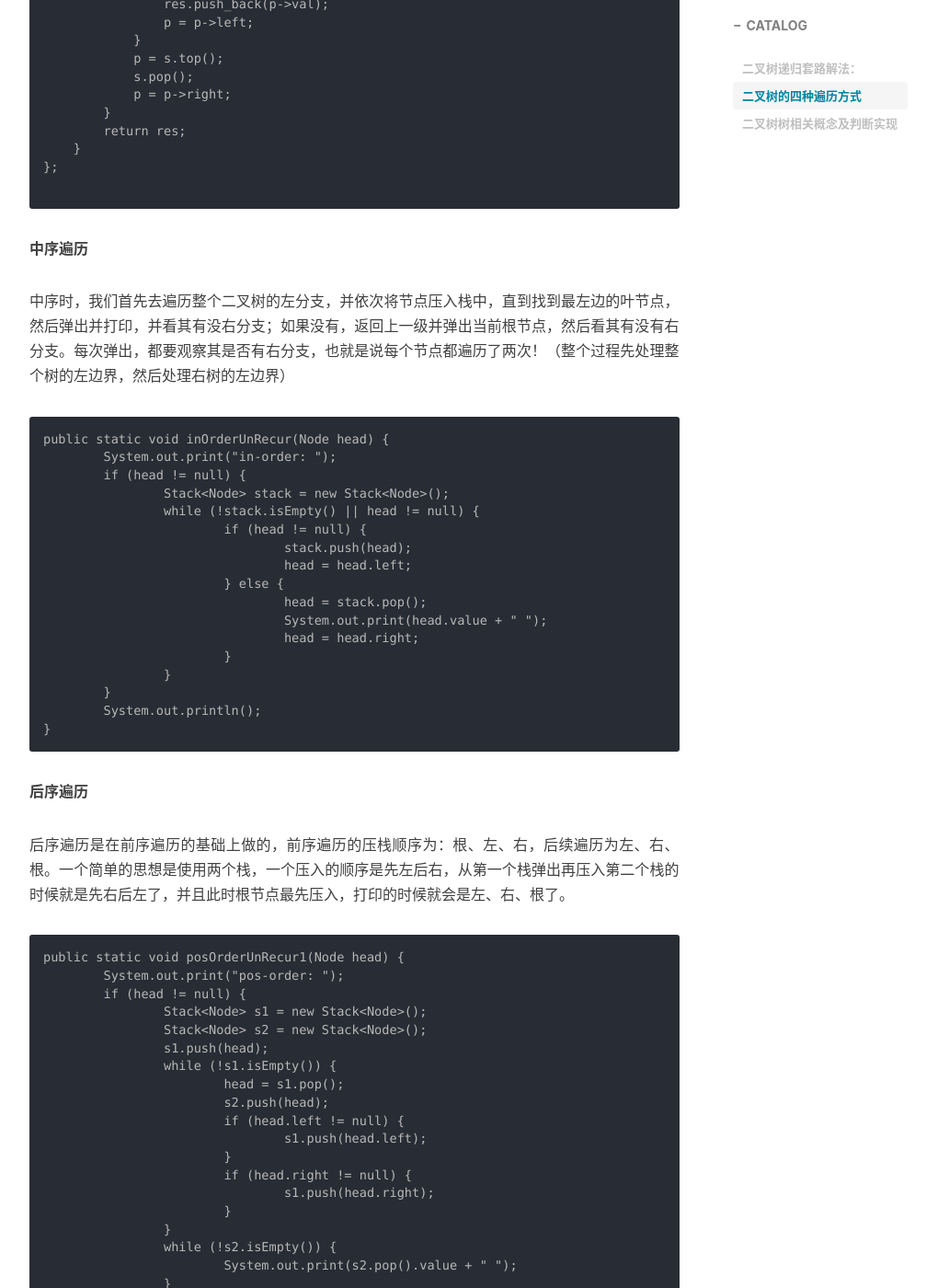
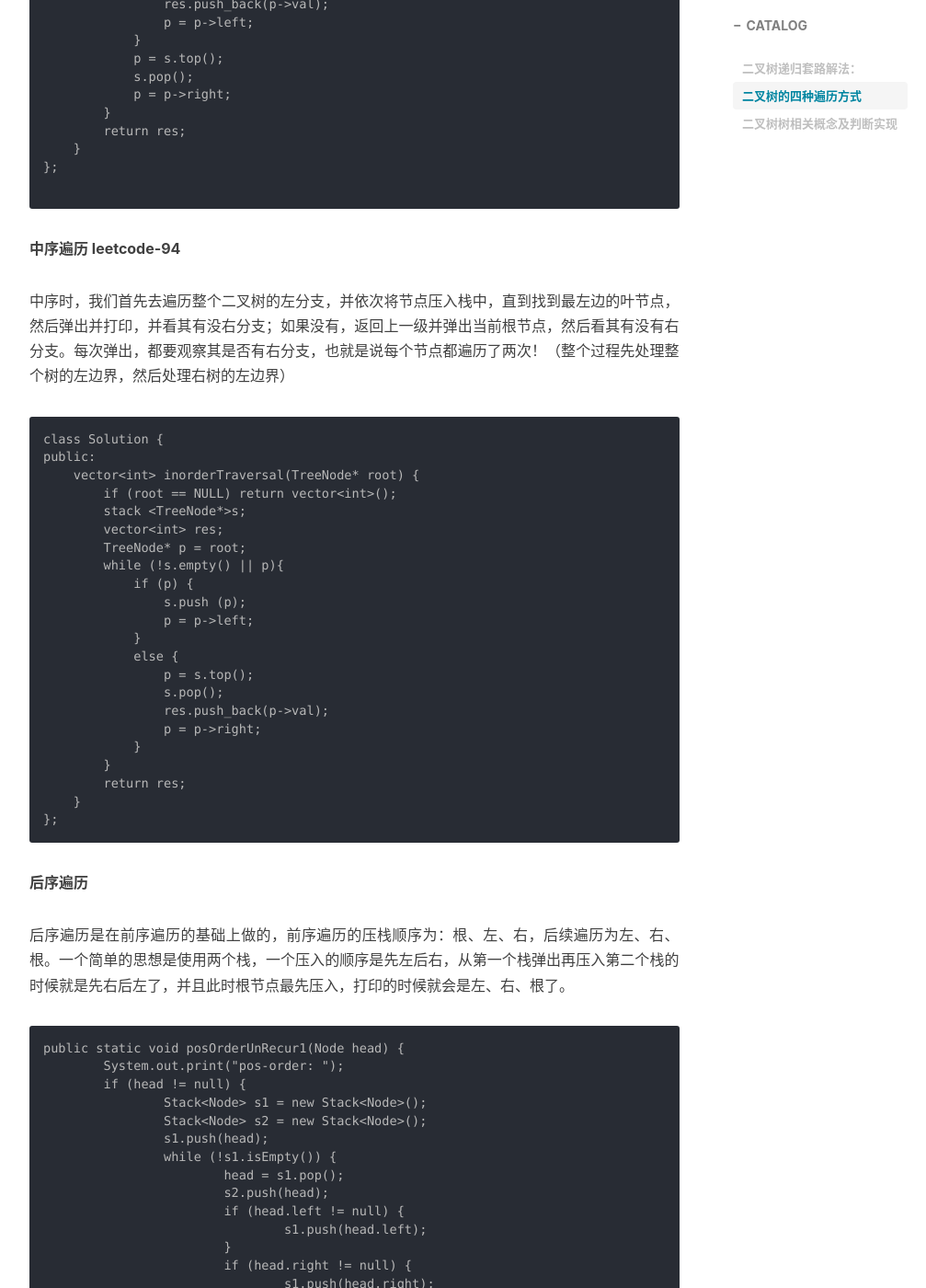
Before and after one commit to AIaimuti/aiaimuti.github.io, a Jekyll site: the page built from _posts/2019-11-26-tree.md, in a window 1280 px wide and 1400 px high, scrolled down 3315 px. Shown: the whole window at 92% size, without its empty margins (233-1240 px from the left). Built offline with Jekyll 4.4.1, drawn with Linux system fonts in a browser that asks for light colours; nearby versions of some CDN libraries; comment, search, counter and statistics services are not loaded.

Commit message:
Update 2019-11-26-tree.md

````diff
--- a/_posts/2019-11-26-tree.md
+++ b/_posts/2019-11-26-tree.md
@@ -126,28 +126,33 @@ public:
 
 ```
 
-**中序遍历**
+**中序遍历 leetcode-94**
 
 中序时，我们首先去遍历整个二叉树的左分支，并依次将节点压入栈中，直到找到最左边的叶节点，然后弹出并打印，并看其有没右分支；如果没有，返回上一级并弹出当前根节点，然后看其有没有右分支。每次弹出，都要观察其是否有右分支，也就是说每个节点都遍历了两次！（整个过程先处理整个树的左边界，然后处理右树的左边界）
 
 ```
-public static void inOrderUnRecur(Node head) {
-	System.out.print("in-order: ");
-	if (head != null) {
-		Stack<Node> stack = new Stack<Node>();
-		while (!stack.isEmpty() || head != null) {
-			if (head != null) {
-				stack.push(head);
-				head = head.left;
-			} else {
-				head = stack.pop();
-				System.out.print(head.value + " ");
-				head = head.right;
-			}
-		}
-	}
-	System.out.println();
-}
+class Solution {
+public:
+    vector<int> inorderTraversal(TreeNode* root) {
+        if (root == NULL) return vector<int>();
+        stack <TreeNode*>s;
+        vector<int> res;
+        TreeNode* p = root;
+        while (!s.empty() || p){
+            if (p) {
+                s.push (p);
+                p = p->left;
+            }
+            else {
+                p = s.top();
+                s.pop();
+                res.push_back(p->val);
+                p = p->right;
+            }
+        }
+        return res;
+    }
+};
 ```
 
 **后序遍历**
````
